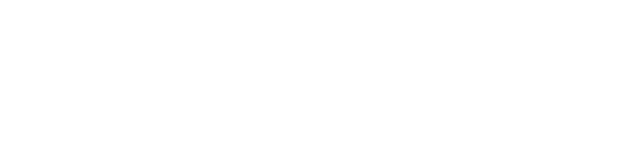
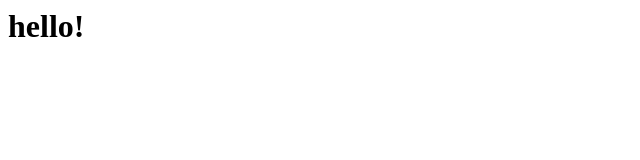
Before and after one commit to Plan-B-Jin/works, a plain HTML site: page index.html in a window 1280 px wide. Shown: the whole page, without its empty margins (0-640 px from the left). Drawn offline with Linux system fonts and the light colour scheme.

Commit message:
hi works!

```diff
--- a/index.html
+++ b/index.html
@@ -1,3 +1,6 @@
 <html>
     <head></head>
+    <body>
+        <h1>hello!</h1>
+    </body>
 </html>
```
